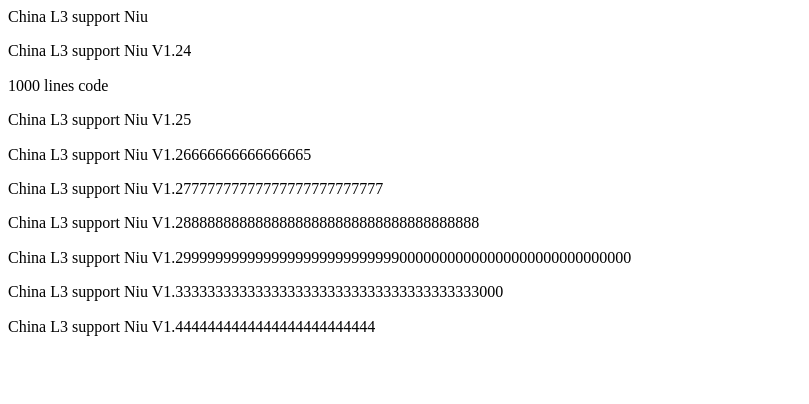
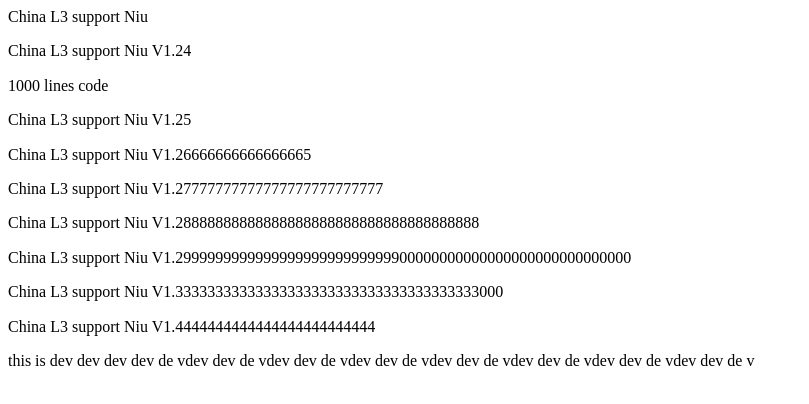
Before and after one commit to BrianGuo987/thecode, a plain HTML site: page index.html in a window 1280 px wide. Shown: the whole page, without its empty margins (0-809 px from the left). Drawn offline with Linux system fonts and the light colour scheme.

Commit message:
Update index.html

```diff
--- a/index.html
+++ b/index.html
@@ -21,6 +21,7 @@
 <p>China L3 support Niu V1.299999999999999999999999999900000000000000000000000000000</p>
 <p>China L3 support Niu V1.33333333333333333333333333333333333333000</p>
 <p>China L3 support Niu V1.4444444444444444444444444</p>
+<p>this is dev dev dev dev de vdev dev de vdev dev de vdev dev de vdev dev de vdev dev de vdev dev de vdev dev de v</p>
 
 </body>
 </html>
```
